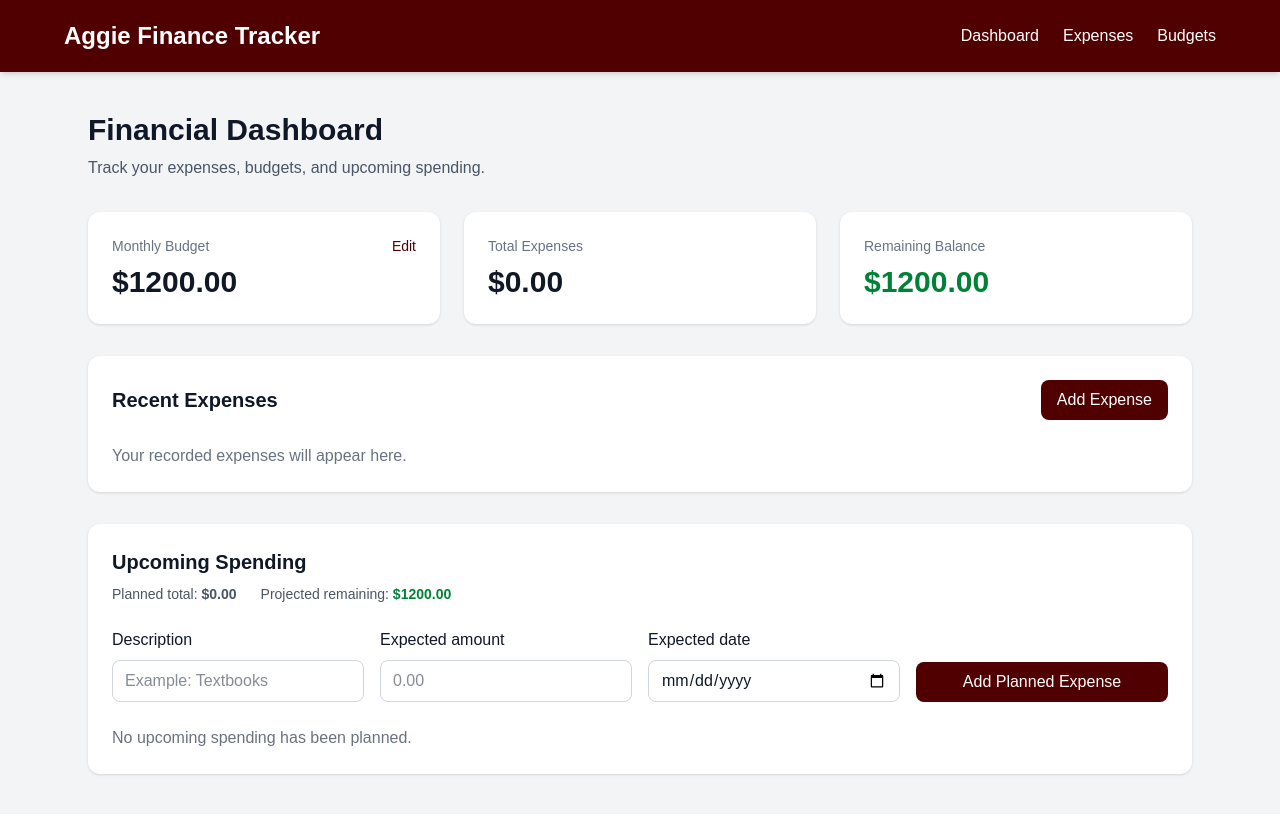
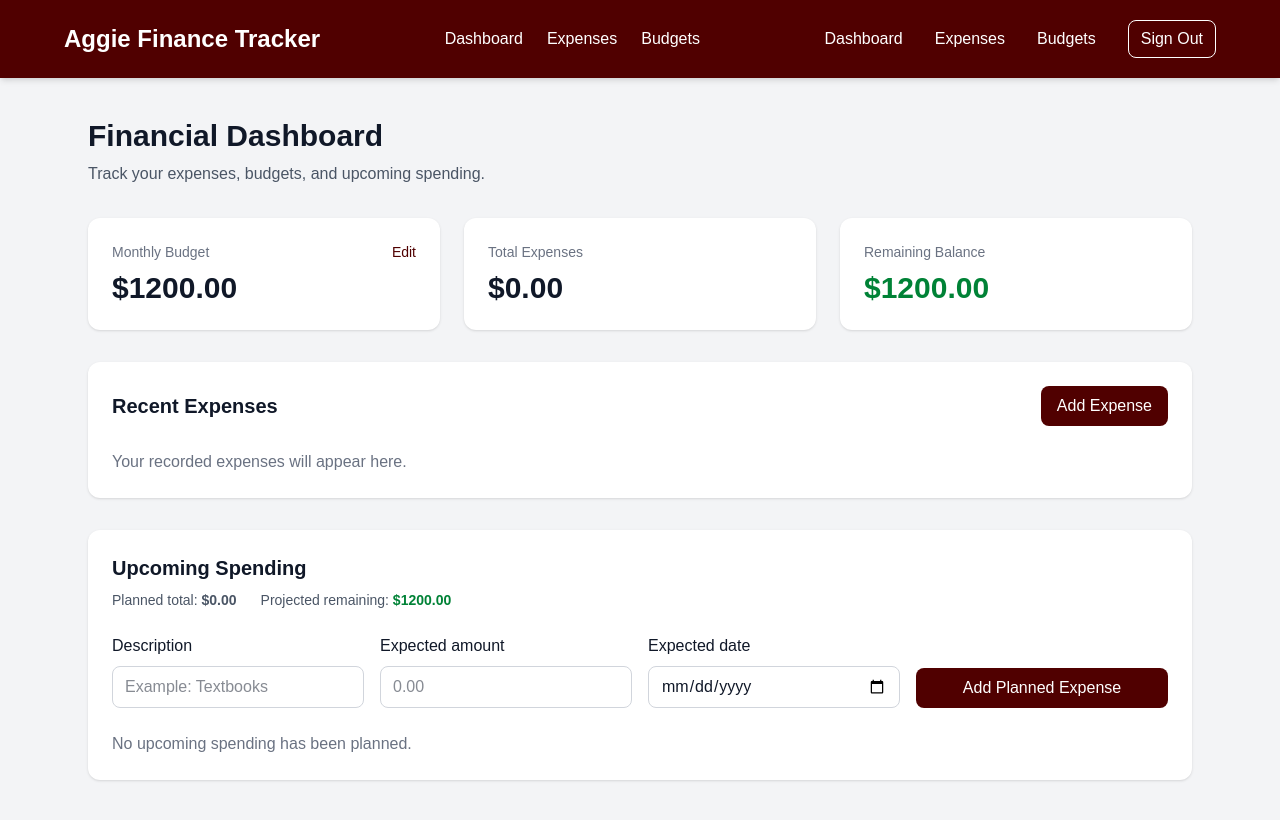
Before and after one commit to ayoogunss/aggie-finance-tracker, a Next.js app: page / in a window 1280 px wide. Built offline with nearby package versions, Linux system fonts and the light colour scheme.

Commit message:
Successfully added Supdabase user authentication and protected routes

```diff
--- a/app/page.tsx
+++ b/app/page.tsx
@@ -1,5 +1,6 @@
 "use client";
 
+import { createClient } from "@/utils/supabase/client";
 import { useState, type FormEvent } from "react";
 
 type Expense = {
@@ -67,6 +68,17 @@ function deleteExpense(expenseId: number) {
       (expense) => expense.id !== expenseId
     )
   );
+}
+async function handleSignOut() {
+  const supabase = createClient();
+  const { error } = await supabase.auth.signOut();
+
+  if (error) {
+    alert(`Unable to sign out: ${error.message}`);
+    return;
+  }
+
+  window.location.href = "/login";
 }
 
 function handleAddPlannedExpense(
@@ -138,6 +150,19 @@ const projectedRemaining =
               Budgets
             </a>
           </nav>
+           <nav className="flex items-center gap-8">
+  <a href="/">Dashboard</a>
+  <a href="#expenses">Expenses</a>
+  <a href="#budgets">Budgets</a>
+
+  <button
+    type="button"
+    onClick={handleSignOut}
+    className="cursor-pointer rounded-lg border border-white px-3 py-1.5 text-white hover:bg-white hover:text-[#500000]"
+  >
+    Sign Out
+  </button>
+</nav>
         </div>
       </header>
 
@@ -171,6 +196,7 @@ const projectedRemaining =
     >
       {showBudgetForm ? "Cancel" : "Edit"}
     </button>
+
   </div>
 
   {showBudgetForm && (
```
